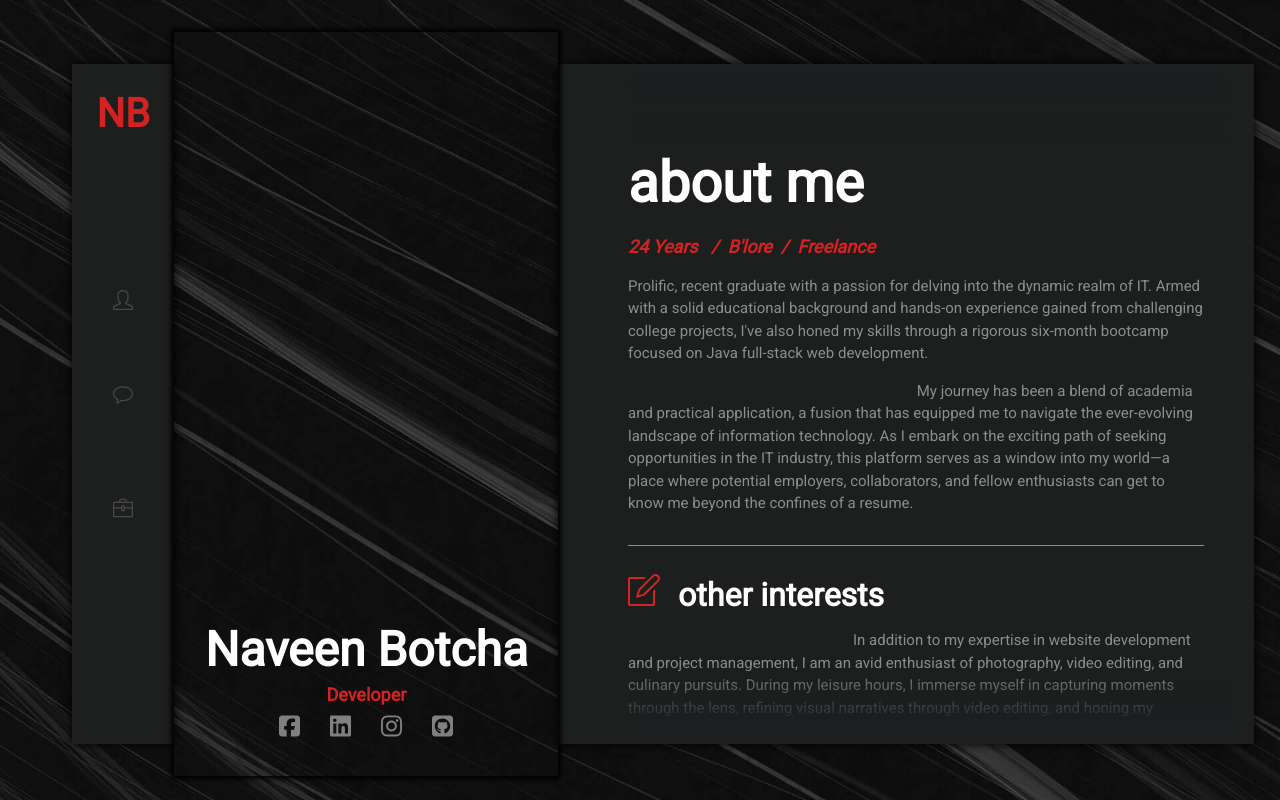
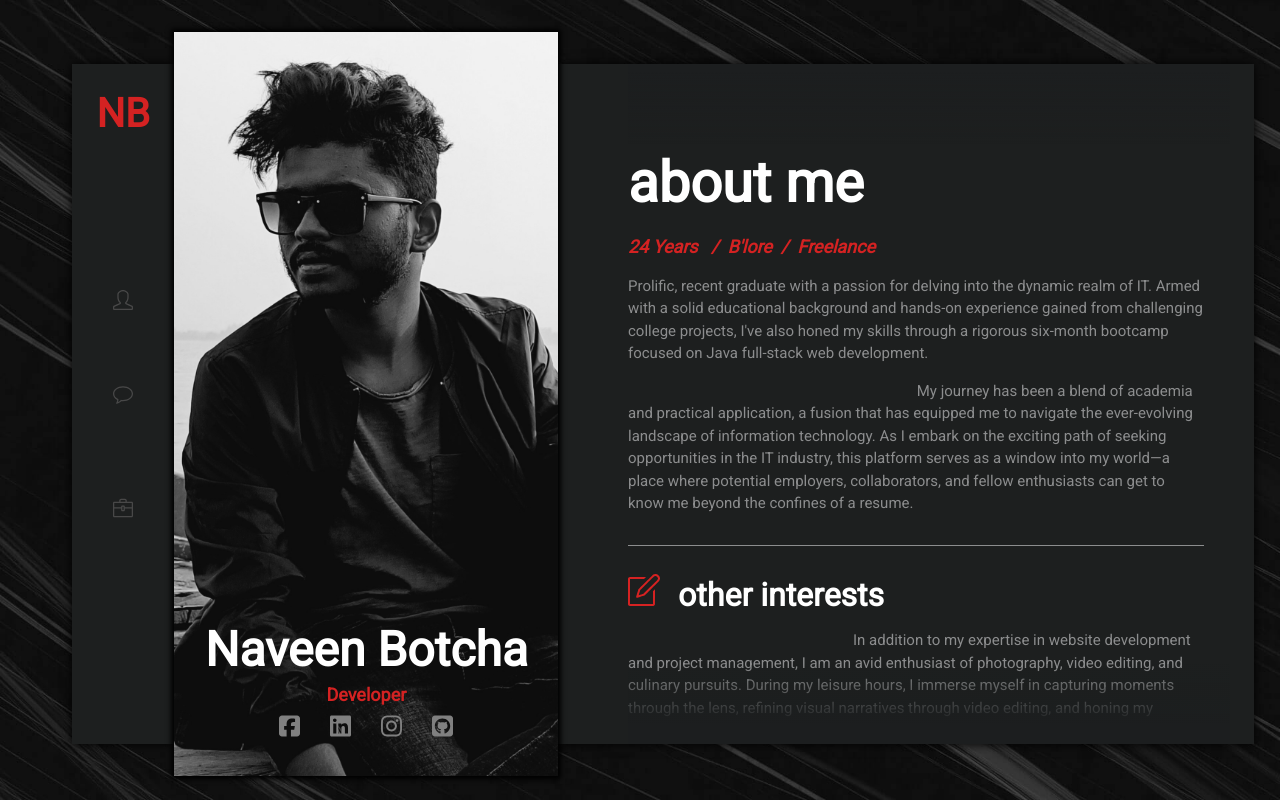
Before and after one commit to navsango/Personal-Website, a plain HTML site: page index.html in a window 1280 px wide. Drawn offline with Linux system fonts and the light colour scheme.

Commit message:
styles.css

```diff
--- a/styles.css
+++ b/styles.css
@@ -92,7 +92,7 @@ body{
 .poto{
     height:93vh;
     width: 30% ;
-    background-image: url(Images/nsgimg.jpg);
+    background-image: url(nsgimg.jpg);
     background-size: cover;
     margin-top: 3vh;
     margin-left: 13%;
```
